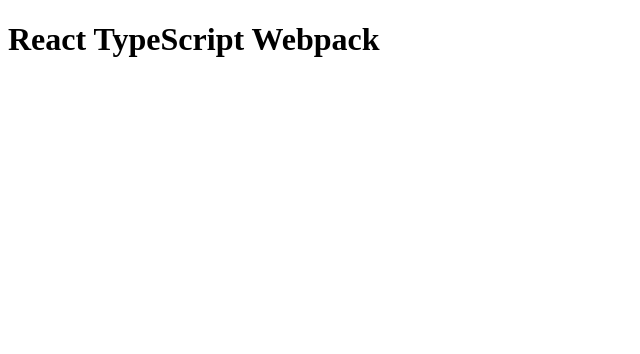
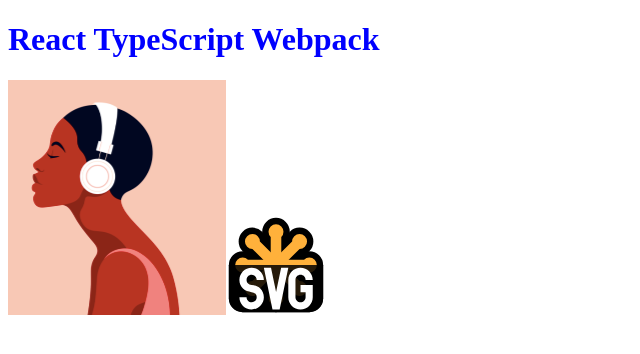
Before and after one commit to metaware/angular-invoicing, a React app: page / in a window 1280 px wide. Shown: the top 354 px of the page, without its empty margins (0-640 px from the left). Built offline with nearby package versions, Linux system fonts and the light colour scheme.

Commit message:
Set up CSS and Img/Font Loaders

```diff
--- a/src/App.tsx
+++ b/src/App.tsx
@@ -1,7 +1,13 @@
+import "./style.css";
+import IMAGE from "./example.png";
+import LOGO from "./example.svg";
+
 function App() {
   return (
     <div>
       <h1>React TypeScript Webpack</h1>
+      <img src={IMAGE} alt="Woman listening to music" />
+      <img src={LOGO} alt="Woman listening to music" width={100} />
     </div>
   );
 }
--- /dev/null
+++ b/src/declarations.d.ts
@@ -0,0 +1,2 @@
+declare module "*.png";
+declare module "*.svg";
--- /dev/null
+++ b/src/style.css
@@ -0,0 +1,3 @@
+h1 {
+  color: blue;
+}
--- a/webpack/webpack.config.js
+++ b/webpack/webpack.config.js
@@ -16,6 +16,18 @@ module.exports = {
           },
         ],
       },
+      {
+        test: /\.css$/,
+        use: ["style-loader", "css-loader"],
+      },
+      {
+        test: /\.(png|svg|jpg|jpeg|gif)$/i,
+        type: "asset/resource",
+      },
+      {
+        test: /\.(woff(2)?|eot|ttf|otf|svg|)$/,
+        type: "asset/inline",
+      },
     ],
   },
   output: {
```
Also changed, not shown: src/example.png (added), src/example.svg (added).
